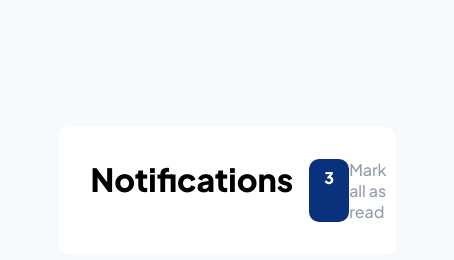
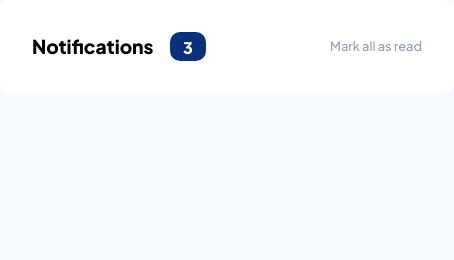
Before and after one commit to JoelPeixoto/notifications-page, a plain HTML site: page index.html in a window 390 px wide. Shown: the whole page, 454 px wide, since content can reach past the window. Drawn offline with Linux system fonts and the light colour scheme.

Commit message:
add responsiveness to header

```diff
--- a/index.css
+++ b/index.css
@@ -14,10 +14,6 @@ main {
   position: absolute;
   top: 15%;
   width: 70vw;
-}
-
-h1 {
-  margin: 0;
 }
 
 .header {
@@ -39,6 +35,12 @@ h1 {
   display: flex;
 }
 
+.notification-counter > span {
+  font-size: 2em;
+  font-weight: 800;
+  margin: auto 0;
+}
+
 .counter {
   background-color: hsl(219, 85%, 26%);
   border-radius: 10px;
@@ -49,3 +51,24 @@ h1 {
   text-align: center;
   width: 1.5em;
 }
+
+@media only screen and (max-width: 700px) {
+  main {
+    width: 100%;
+    left: 0;
+    top: 0;
+  }
+
+  .notification-counter > span {
+    font-size: 1.2em;
+  }
+
+  .counter {
+    height: 1.2em;
+    padding: 0.3em 0.4em;
+  }
+
+  .header > span {
+    font-size: 0.8rem;
+  }
+}
--- a/index.html
+++ b/index.html
@@ -14,7 +14,7 @@
   <main>
     <div class="header">
       <div class="notification-counter">
-        <h1>Notifications</h1>
+        <span>Notifications</span>
         <div class="counter">
           <span>3</span>
         </div>
```
